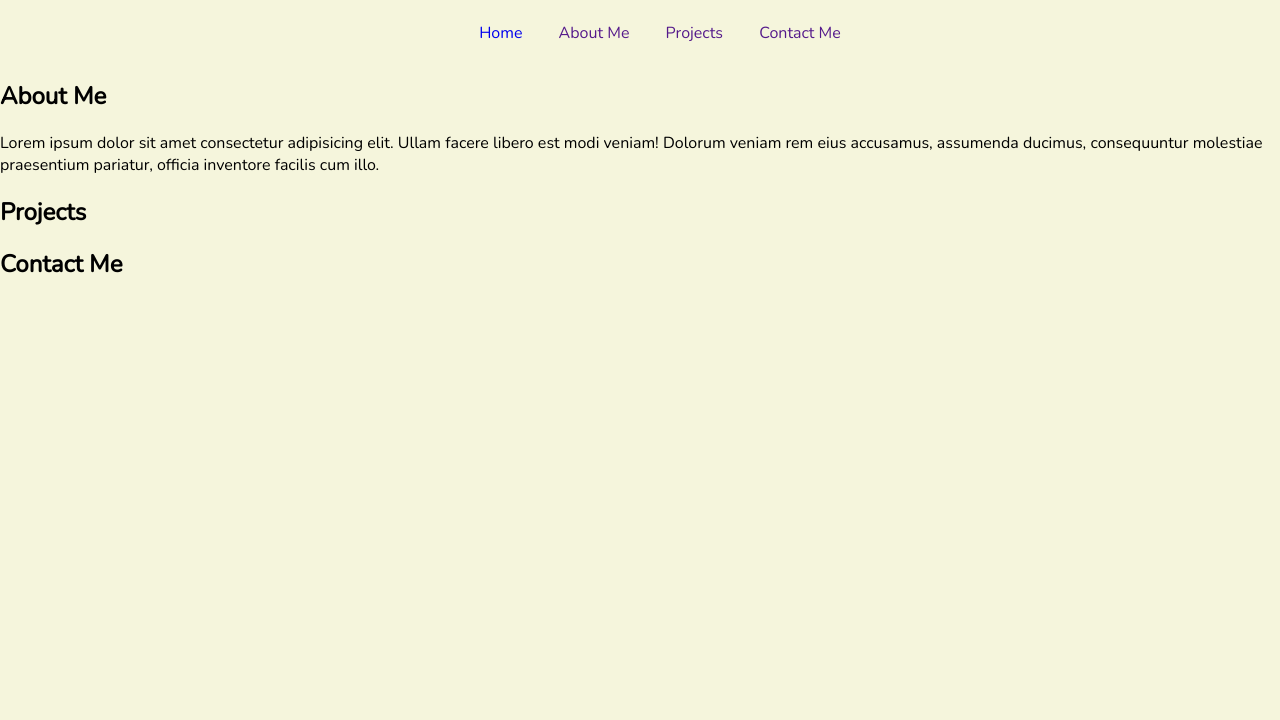
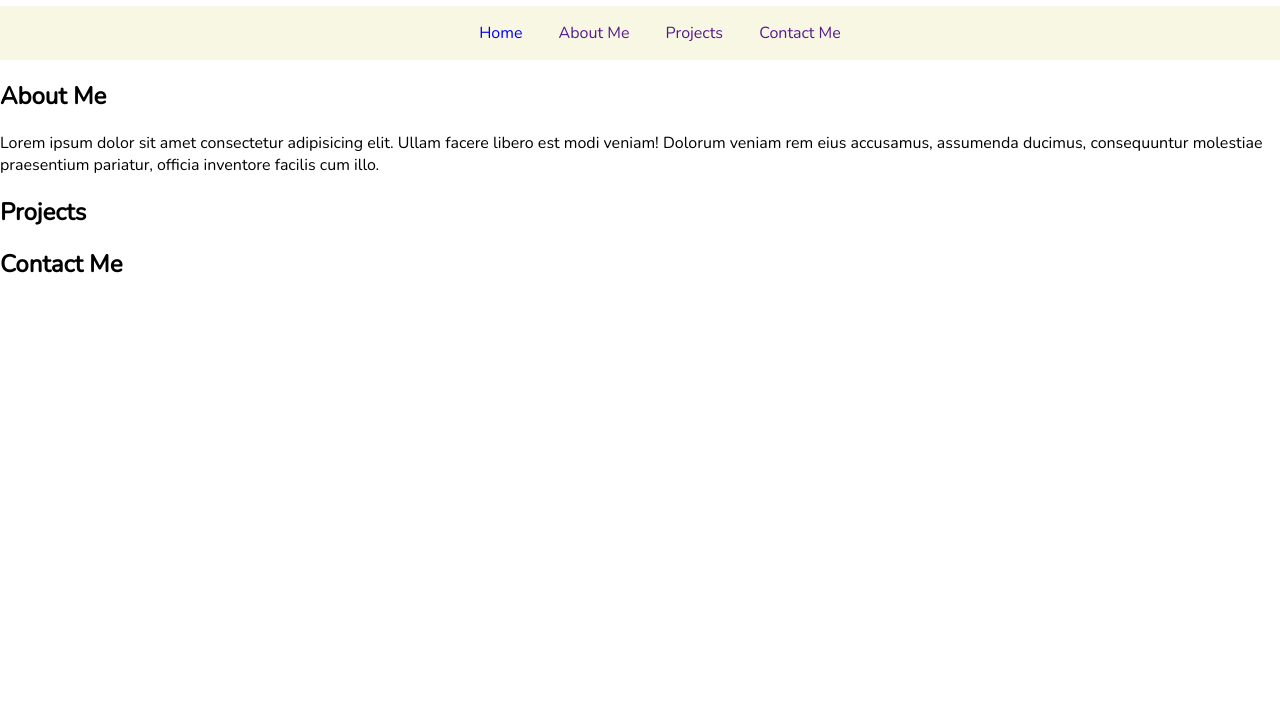
Before and after one commit to themilesgary/personal-website, a plain HTML site: page index.html in a window 1280 px wide. Shown: the part 80-800 px from the top of the page. Drawn offline with nearby package versions, Linux system fonts and the light colour scheme.

Commit message:
Add files via upload

```diff
--- a/style.css
+++ b/style.css
@@ -8,7 +8,6 @@
 }
 body {
     margin: 0;
-    background-color:rgb(245, 245, 220);
 }
 .nav ul {
     margin: 0;
```
